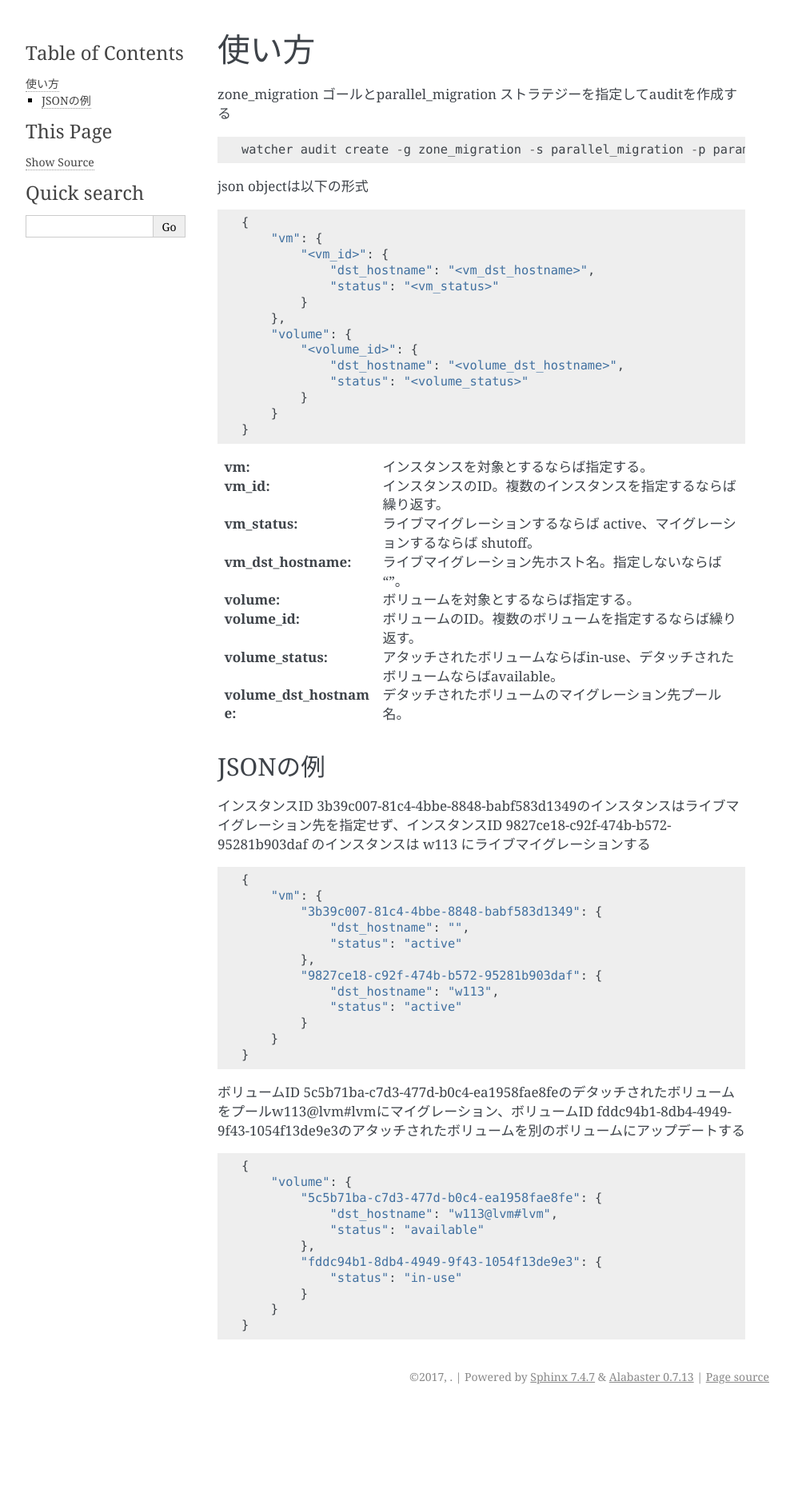
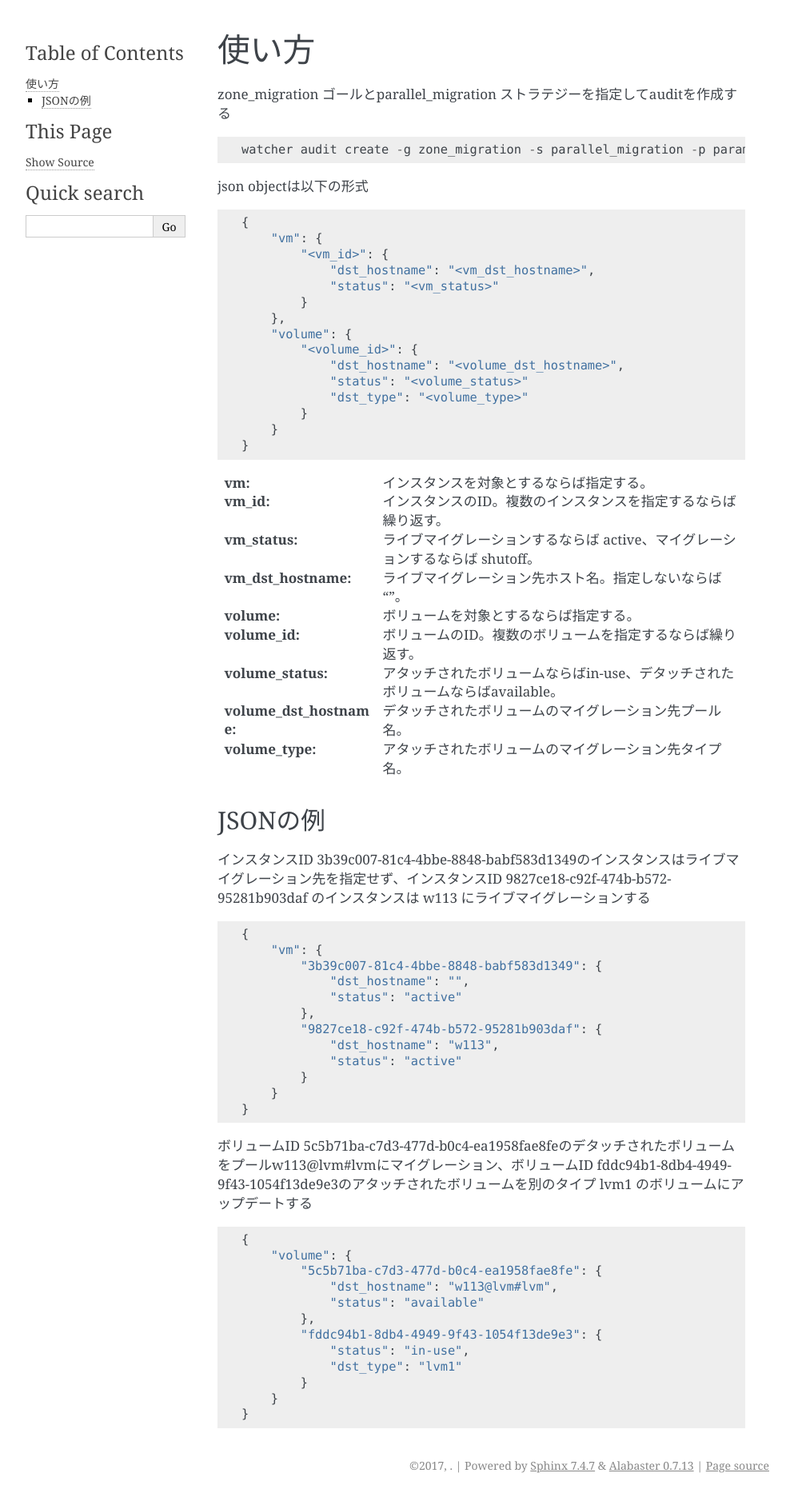
Before and after one commit to nec-openstack/watcher-zone-migration-plugin, a Sphinx documentation site: the page built from doc/source/usage.ja.rst, in a window 1280 px wide. Shown: the whole page at 80% size, without its empty margins (148-1141 px from the left). Built offline with Sphinx 7.4.7, drawn with Linux system fonts in a browser that asks for light colours; before the commit the page ends 1761 px from its top, so only the background shows below that.

Commit message:
Update usage.ja.rst
This patcheset includes updating usage.ja.rst which follows
updating volume update action to specify volume_type when
creating new volume.

```diff
--- a/doc/source/usage.ja.rst
+++ b/doc/source/usage.ja.rst
@@ -19,6 +19,7 @@
          "<volume_id>": {
              "dst_hostname": "<volume_dst_hostname>",
              "status": "<volume_status>"
+             "dst_type": "<volume_type>"
          }
      }
  }
@@ -31,6 +32,7 @@
 :volume_id: ボリュームのID。複数のボリュームを指定するならば繰り返す。
 :volume_status:  アタッチされたボリュームならばin-use、デタッチされたボリュームならばavailable。
 :volume_dst_hostname: デタッチされたボリュームのマイグレーション先プール名。
+:volume_type: アタッチされたボリュームのマイグレーション先タイプ名。
 
 JSONの例
 ----------
@@ -50,7 +52,7 @@
      }
  }
 
-ボリュームID 5c5b71ba-c7d3-477d-b0c4-ea1958fae8feのデタッチされたボリュームをプールw113@lvm#lvmにマイグレーション、ボリュームID fddc94b1-8db4-4949-9f43-1054f13de9e3のアタッチされたボリュームを別のボリュームにアップデートする ::
+ボリュームID 5c5b71ba-c7d3-477d-b0c4-ea1958fae8feのデタッチされたボリュームをプールw113@lvm#lvmにマイグレーション、ボリュームID fddc94b1-8db4-4949-9f43-1054f13de9e3のアタッチされたボリュームを別のタイプ lvm1 のボリュームにアップデートする ::
 
  {
      "volume": {
@@ -59,7 +61,8 @@
              "status": "available"
          },
          "fddc94b1-8db4-4949-9f43-1054f13de9e3": {
-             "status": "in-use"
+             "status": "in-use",
+             "dst_type": "lvm1"
          }
      }
  }
```
